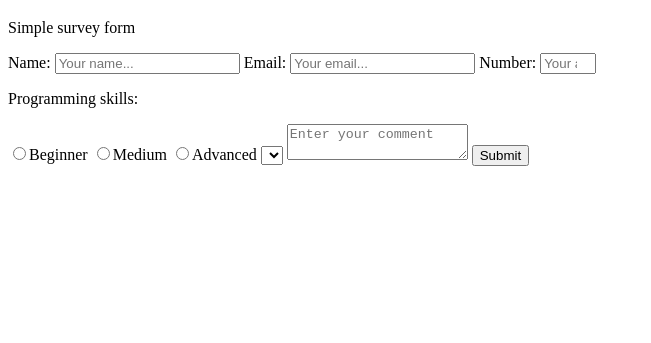
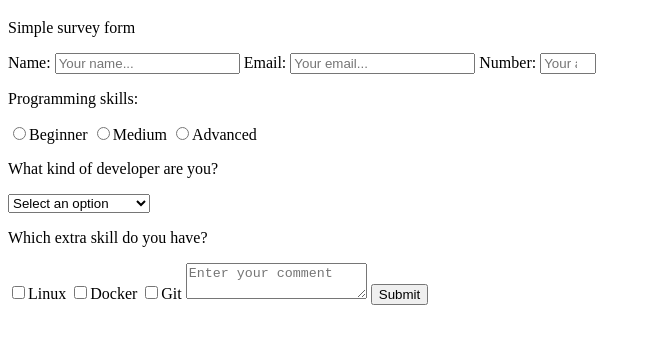
Before and after one commit to Samuele458/fcc-projects, a plain HTML site: page responsive-web-design/survey-form/index.html in a window 1280 px wide. Shown: the part 61-404 px from the top of the page, without its empty margins (0-651 px from the left). Drawn offline with Linux system fonts and the light colour scheme.

Commit message:
Update index.html

```diff
--- a/responsive-web-design/survey-form/index.html
+++ b/responsive-web-design/survey-form/index.html
@@ -4,6 +4,12 @@
     <meta charset="UTF-8" />
     <meta name="viewport" content="width=device-width, initial-scale=1.0" />
     <title>Document</title>
+
+    <style>
+      :root {
+        --font-color: rgb(44, 44, 44);
+      }
+    </style>
   </head>
   <body>
     <header>
@@ -11,6 +17,7 @@
       <p id="description">Simple survey form</p>
     </header>
     <main>
+      <div class="form-box">
         <form id="survey-form">
           <label id="name-label" for="name">Name:</label>
           <input
@@ -48,7 +55,11 @@
             />Beginner</label
           >
           <label>
-          <input type="radio" name="skills-level" value="medium" />Medium</label
+            <input
+              type="radio"
+              name="skills-level"
+              value="medium"
+            />Medium</label
           >
           <label>
             <input
@@ -58,12 +69,42 @@
             />Advanced</label
           >
 
-        <select name="" id="dropdown"></select>
+          <p>What kind of developer are you?</p>
+          <select name="devType" id="dropdown" required>
+            <option disabled selected value>Select an option</option>
+            <option value="fontend">Frontend developer</option>
+            <option value="backend">Fackend developer</option>
+            <option value="fullstack">Full-stack developer</option>
+          </select>
+
+          <p>Which extra skill do you have?</p>
+          <label
+            ><input
+              type="checkbox"
+              value="linux"
+              name="extraSkills"
+            />Linux</label
+          >
+          <label
+            ><input
+              type="checkbox"
+              value="linux"
+              name="extraSkills"
+            />Docker</label
+          >
+          <label
+            ><input
+              type="checkbox"
+              value="linux"
+              name="extraSkills"
+            />Git</label
+          >
 
           <textarea placeholder="Enter your comment"></textarea>
 
           <button type="submit" id="submit">Submit</button>
         </form>
+      </div>
     </main>
     <footer></footer>
   </body>
```
Lines whose indentation alone changed are shown as unchanged.
